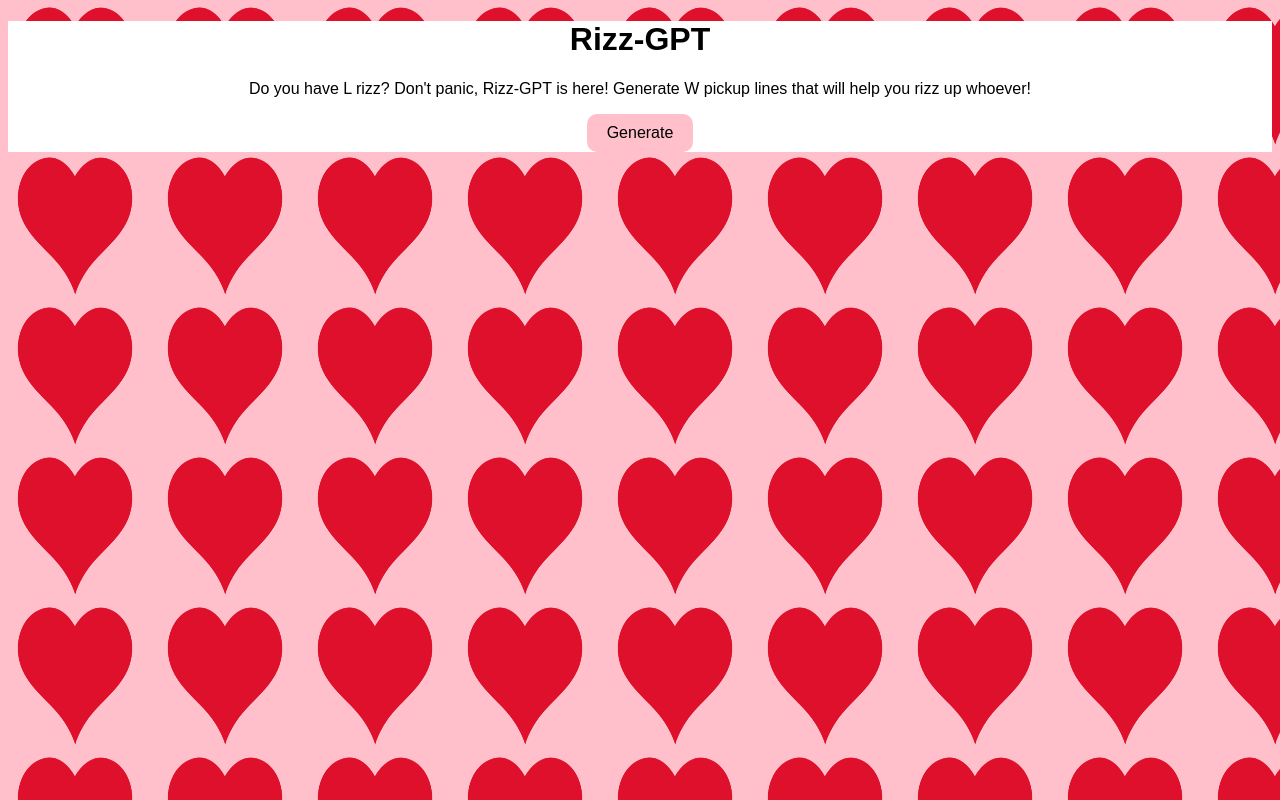
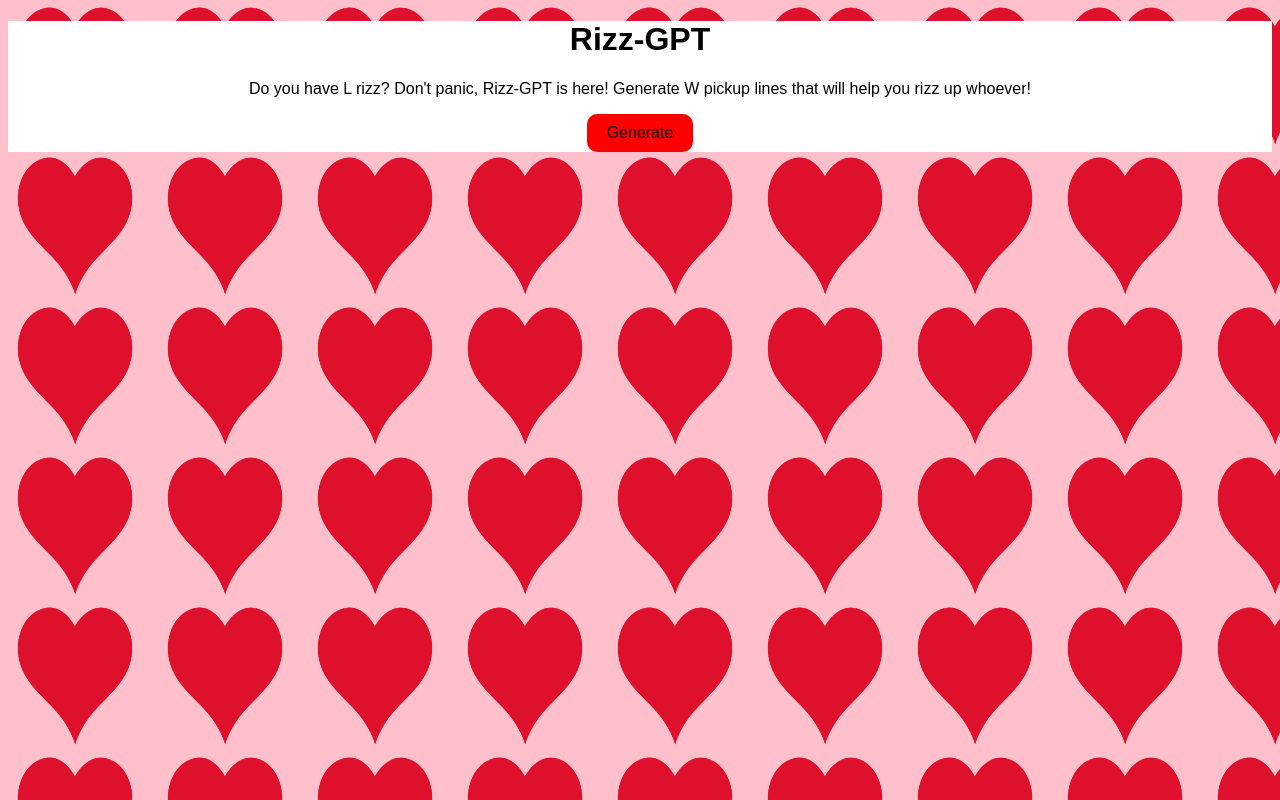
Before and after one commit to teddinotteddy/rizz-gpt, a Next.js app in the folder src/: page / in a window 1280 px wide. Built offline with nearby package versions, Linux system fonts and the light colour scheme.

Commit message:
Update globals.css

```diff
--- a/src/styles/globals.css
+++ b/src/styles/globals.css
@@ -14,7 +14,7 @@ body {
 button {
   border-radius: 10px;
   color: black;
-  background-color: pink;
+  background-color: red;
   padding: 10px 20px;
   font-size: 16px;
   border: none;
```
